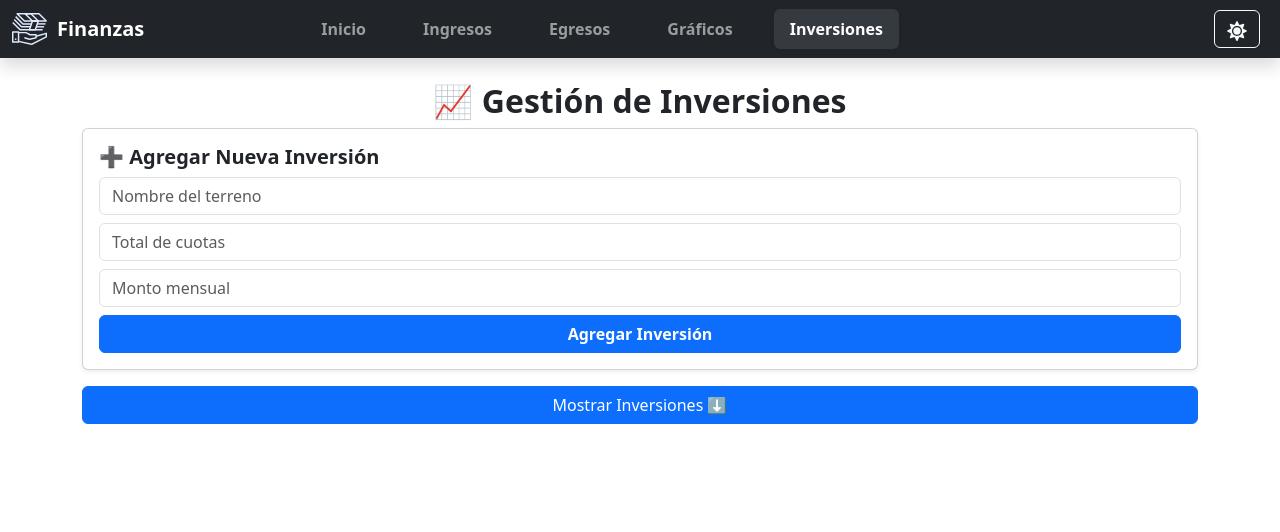
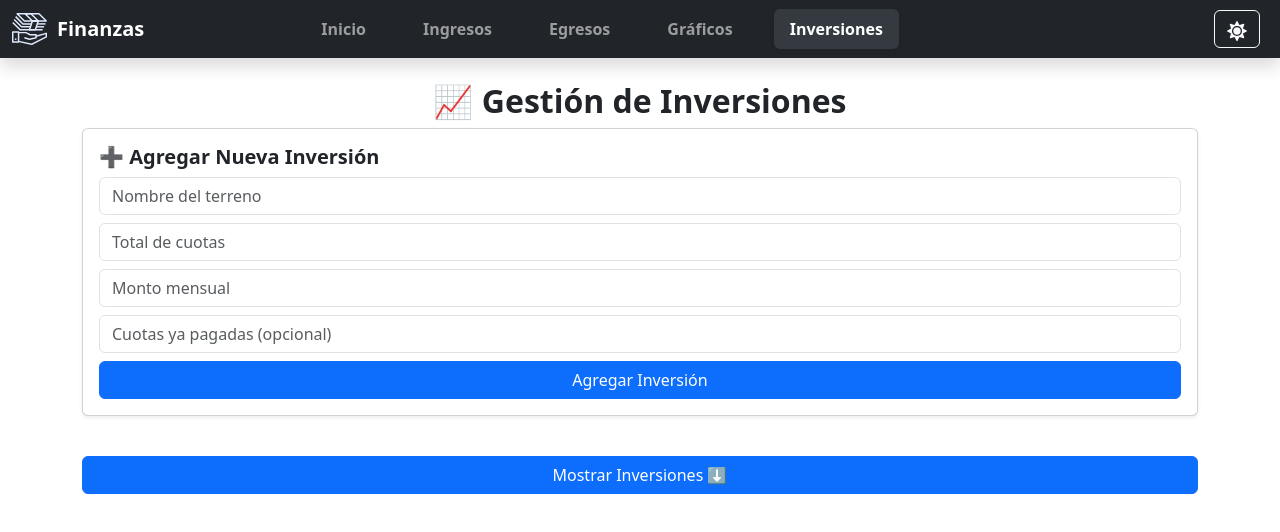
Before and after one commit to WildoFari/Finance-Tracker., a React (Create React App) app: page /Inversiones in a window 1280 px wide. Shown: the top 532 px of the page. Built offline with nearby package versions, Linux system fonts and the light colour scheme.

Commit message:
Add previous quota

```diff
--- a/src/components/AddInvestment.js
+++ b/src/components/AddInvestment.js
@@ -1,37 +1,48 @@
 import React, { useState } from 'react';
 
 const AddInvestment = ({ addInvestment, existingInvestments }) => {
-    const [name, setName] = useState('');
-    const [totalCuotas, setTotalCuotas] = useState('');
-    const [montoMensual, setMontoMensual] = useState('');
-    const [error, setError] = useState('');
+    const [name, setName] = useState("");
+    const [totalCuotas, setTotalCuotas] = useState("");
+    const [montoMensual, setMontoMensual] = useState("");
+    const [cuotasPagadas, setCuotasPagadas] = useState("");
+    const [montoTotalPagado, setMontoTotalPagado] = useState("");
 
     const handleSubmit = (e) => {
         e.preventDefault();
-
-        if (existingInvestments.some(inv => inv.name.toLowerCase() === name.toLowerCase())) {
-            setError('Ya existe una inversión con este nombre.');
+        if (!name.trim() || !totalCuotas.trim() || !montoMensual.trim()) {
+            alert("Todos los campos son obligatorios.");
             return;
         }
 
-        addInvestment({
+        if (existingInvestments.some(inv => inv.name.toLowerCase() === name.toLowerCase())) {
+            alert("Ya existe una inversión con este nombre.");
+            return;
+        }
+
+        const newInvestment = {
             id: Date.now(),
-            name,
-            totalCuotas: Number(totalCuotas),
-            cuotasPagadas: 0,
-            montoMensual: Number(montoMensual),
+            name: name.trim(),
+            totalCuotas: parseInt(totalCuotas, 10),
+            cuotasPagadas: parseInt(cuotasPagadas, 10) || 0, // Si no hay nada, inicia en 0
+            montoMensual: parseFloat(montoMensual),
+            pagos: cuotasPagadas > 0 ? Array.from({ length: cuotasPagadas }, (_, i) => ({
+                cuotaNumero: i + 1,
+                fecha: "Fecha Desconocida",
+                monto: parseFloat(montoMensual)
+            })) : [],
             gastosExtras: [],
-            pagos: []
-        });
+        };
 
-        setName('');
-        setTotalCuotas('');
-        setMontoMensual('');
-        setError('');
+        addInvestment(newInvestment);
+        setName("");
+        setTotalCuotas("");
+        setMontoMensual("");
+        setCuotasPagadas("");
+        setMontoTotalPagado("");
     };
 
     return (
-        <form onSubmit={handleSubmit} className="card p-3 shadow-sm">
+        <form onSubmit={handleSubmit} className="card p-3 shadow-sm mb-4">
             <h5 className="fw-bold">➕ Agregar Nueva Inversión</h5>
 
             <input
@@ -40,30 +51,30 @@ const AddInvestment = ({ addInvestment, existingInvestments }) => {
                 placeholder="Nombre del terreno"
                 value={name}
                 onChange={(e) => setName(e.target.value)}
-                required
             />
-
             <input
                 type="number"
                 className="form-control mb-2"
                 placeholder="Total de cuotas"
                 value={totalCuotas}
                 onChange={(e) => setTotalCuotas(e.target.value)}
-                required
             />
-
             <input
                 type="number"
                 className="form-control mb-2"
                 placeholder="Monto mensual"
                 value={montoMensual}
                 onChange={(e) => setMontoMensual(e.target.value)}
-                required
+            />
+            <input
+                type="number"
+                className="form-control mb-2"
+                placeholder="Cuotas ya pagadas (opcional)"
+                value={cuotasPagadas}
+                onChange={(e) => setCuotasPagadas(e.target.value)}
             />
 
-            {error && <p className="text-danger">{error}</p>}
-
-            <button type="submit" className="btn btn-primary w-100 fw-bold">
+            <button type="submit" className="btn btn-primary w-100">
                 Agregar Inversión
             </button>
         </form>
--- a/src/components/ManageInvestment.js
+++ b/src/components/ManageInvestment.js
@@ -4,8 +4,8 @@ const ManageInvestment = ({ investment, onDelete }) => {
     const isInvestmentValid = !!investment;
 
     const [cuotasPagadas, setCuotasPagadas] = useState(isInvestmentValid ? investment.cuotasPagadas : 0);
+    const [pagos, setPagos] = useState(isInvestmentValid ? investment.pagos : []);
     const [gastosExtras, setGastosExtras] = useState(isInvestmentValid ? investment.gastosExtras : []);
-    const [pagos, setPagos] = useState(isInvestmentValid ? investment.pagos : []);
     const [gastoDescripcion, setGastoDescripcion] = useState("");
     const [gastoMonto, setGastoMonto] = useState("");
     const [mostrarDetalle, setMostrarDetalle] = useState(false);
@@ -28,19 +28,19 @@ const ManageInvestment = ({ investment, onDelete }) => {
     if (!isInvestmentValid) {
         return <p className="text-center text-muted">Cargando inversión...</p>;
     }
-
     const handlePagoCuota = () => {
         if (cuotasPagadas < investment.totalCuotas) {
-            const newPago = {
+            const nuevoPago = {
                 fecha: new Date().toLocaleDateString('es-ES'),
                 cuotaNumero: cuotasPagadas + 1,
                 monto: investment.montoMensual,
             };
 
             setCuotasPagadas(prev => prev + 1);
-            setPagos(prevPagos => [...prevPagos, newPago]);
+            setPagos(prevPagos => [...prevPagos, nuevoPago]);
         }
     };
+
 
     const handleAgregarGasto = () => {
         if (!gastoDescripcion.trim() || !gastoMonto.trim() || isNaN(gastoMonto)) {
```
